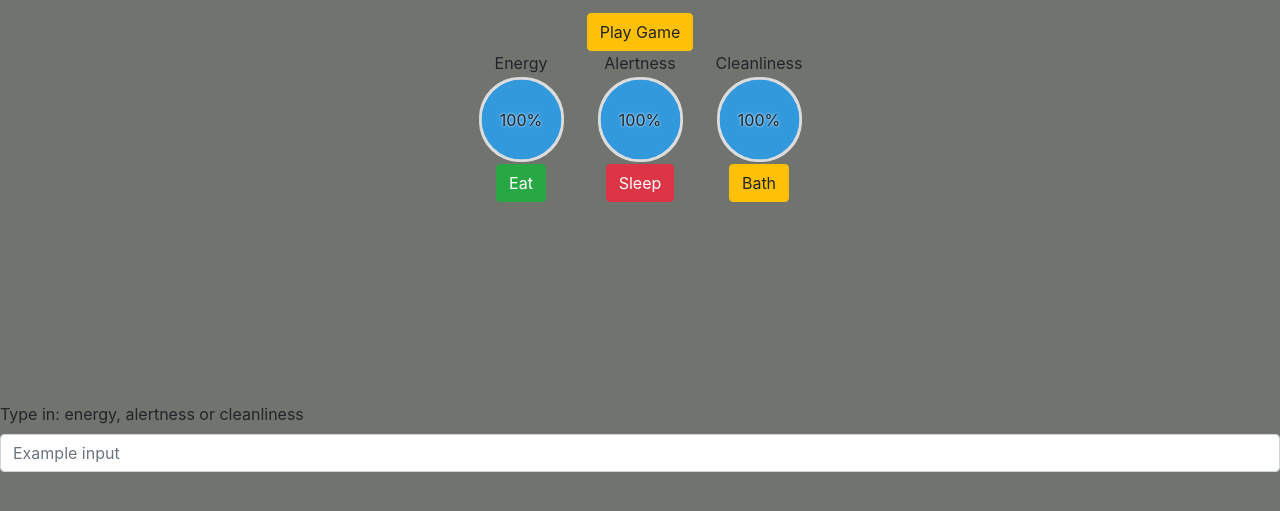
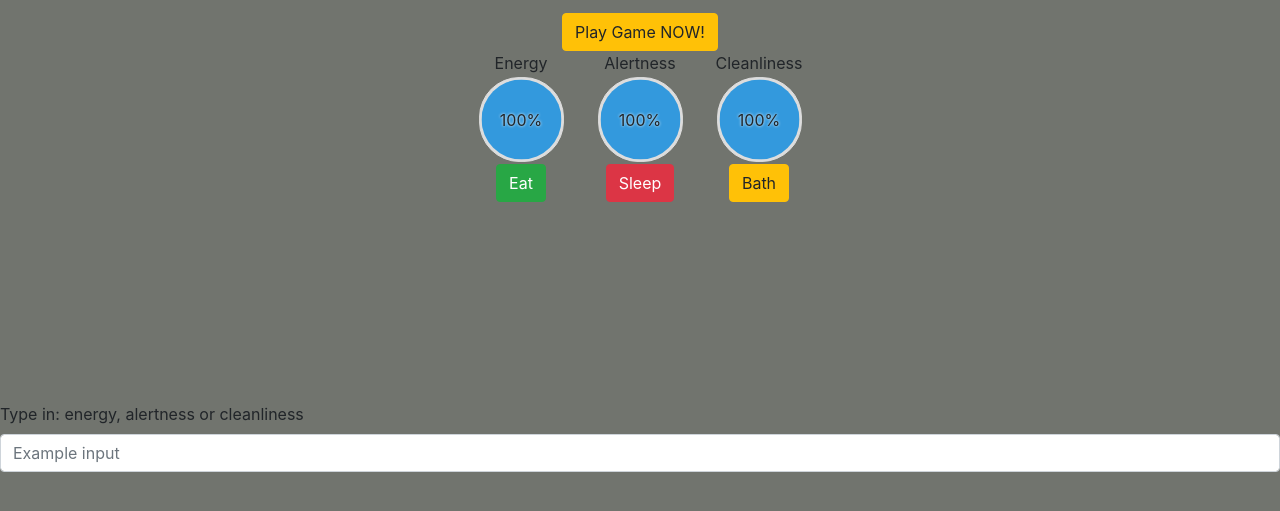
Before and after one commit to NatiSimpl/tamagotchi.github.io, a plain HTML site: page index.html in a window 1280 px wide. Shown: the part 51-562 px from the top of the page. Drawn offline with nearby package versions, Linux system fonts and the light colour scheme; files whose address does not match are found by name.

Commit message:
second commit

```diff
--- a/index.html
+++ b/index.html
@@ -21,7 +21,7 @@
             <p><i><span id="datetime"></span></i></p>
         </h1>
         <div class="d-flex justify-content-around"><button class="btn btn-warning" type="button" onclick="playGame();"
-                data-dismiss="toast">Play Game</button></div>
+                data-dismiss="toast">Play Game NOW!</button></div>
         </div>
     </header>
     <div class="container-fluid d-flex justify-content-around">
```
